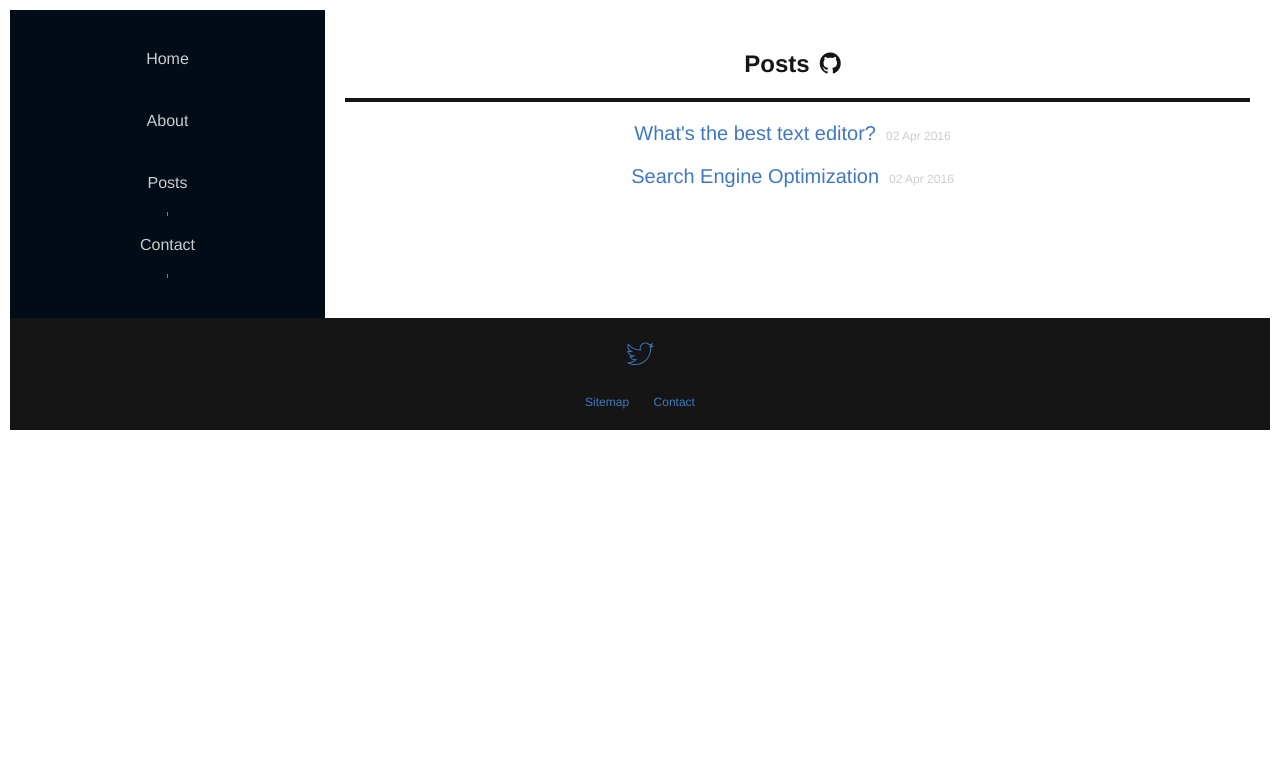
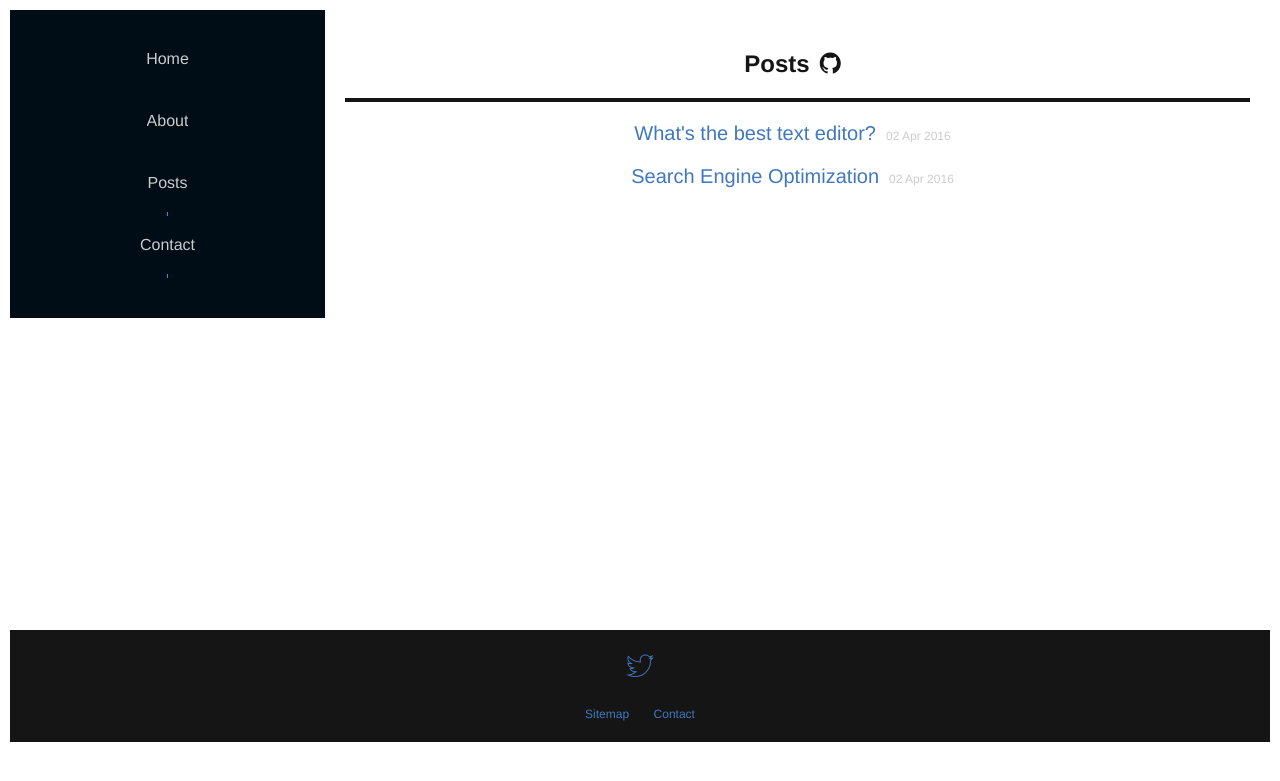
Before and after one commit to xDinomode/Dinosaurscode, a Jekyll site: the page built from posts.html, in a window 1280 px wide. Shown: the top 781 px of the page. Built offline with Jekyll 4.4.1, drawn with Linux system fonts in a browser that asks for light colours; some web fonts are replaced.

Commit message:
more css fixing

```diff
--- a/css/main.css
+++ b/css/main.css
@@ -129,7 +129,7 @@ p{
   float:left;
 }
 .page{
-
+  height: 600px;
 }
 .page .page-header{
   border-bottom: 4px solid #151515;
@@ -203,6 +203,9 @@ p{
   body{
 
   }
+  .page{
+    height: auto;
+  }
   #header{
     float: none;
     width:100%;
```
